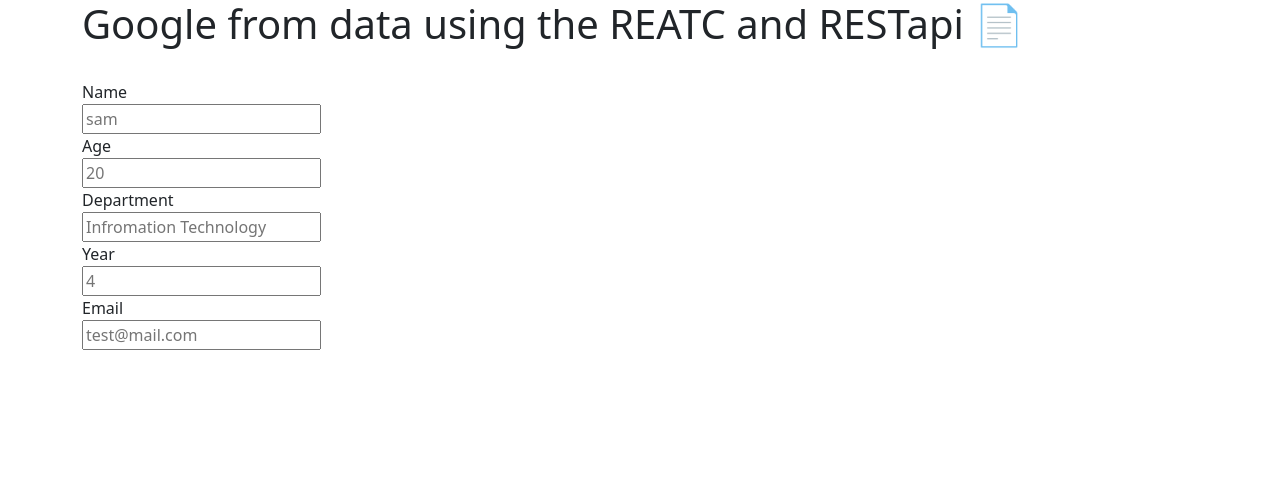
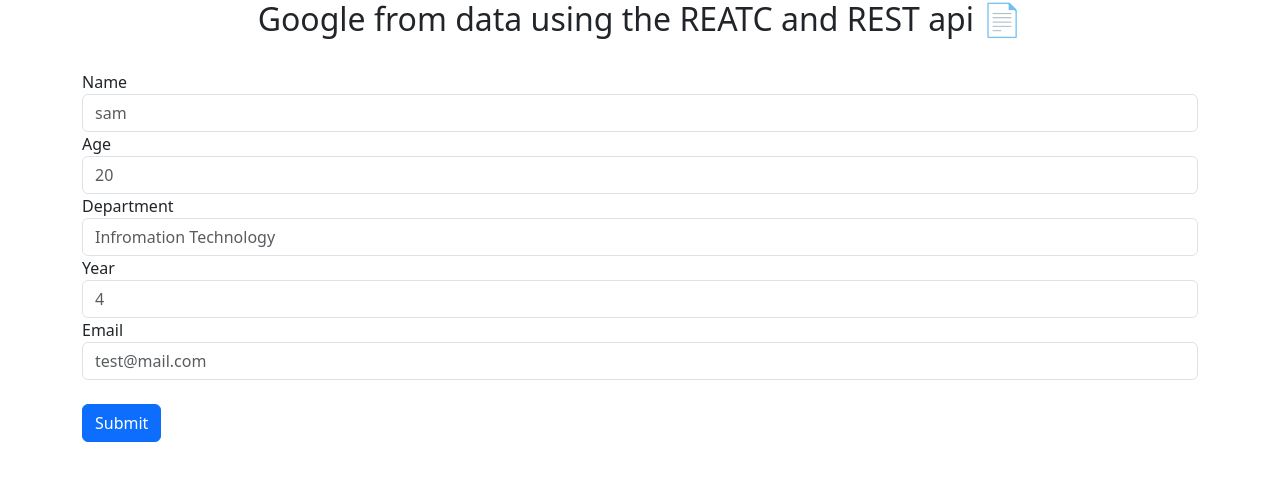
Before and after one commit to Dhinesh4668/reactandgooglesheets, a React (Vite) app: page / in a window 1280 px wide. Shown: the top 480 px of the page. Built offline with nearby package versions, Linux system fonts and the light colour scheme.

Commit message:
fomr style 🤩

```diff
--- a/src/App.jsx
+++ b/src/App.jsx
@@ -11,22 +11,32 @@
   // submiting event
   return(
     <div className="container">
-      <h1>Google from data using the REATC and RESTapi 📄</h1>
+      <p className="h2" style={{
+        fontVariant: 'simplified',
+        display: 'flex',
+        justifyContent: 'center'
+      }}>Google from data using the REATC and REST api 📄</p>
       <br />
 
 
       <form autoComplete="off" className="form-group">
         <label>Name</label> <br />
-        <input type="text" placeholder="sam" required/>
-        <br/>
+        <input type="text" className="form-control" placeholder="sam" required/>
         <label>Age</label> <br />
-        <input type="number" placeholder="20" required/> <br />
+        <input type="number" className="form-control" placeholder="20" required/>
         <label>Department</label> <br />
-        <input type="text" placeholder="Infromation Technology " required/> <br />
+        <input type="text"  placeholder="Infromation Technology " className="form-control" required/>
         <label>Year</label> <br />
-        <input type="number" placeholder="4" required/> <br />
-        <label>Email</label> <br/>
-        <input type="email" placeholder="test@mail.com" required/>
+        <input type="number" className="form-control" placeholder="4" required/>
+        <label>Email</label><br/>
+        <input type="email" className="form-control" placeholder="test@mail.com" required/> <br />
+        {/* submit button */}
+        <div style={{
+          display: 'flex',
+          justifyContent: 'flex-start',
+        }}>
+          <button className="btn btn-primary" type="submit">Submit</button>
+        </div>
       </form>
     </div>
   )
```
